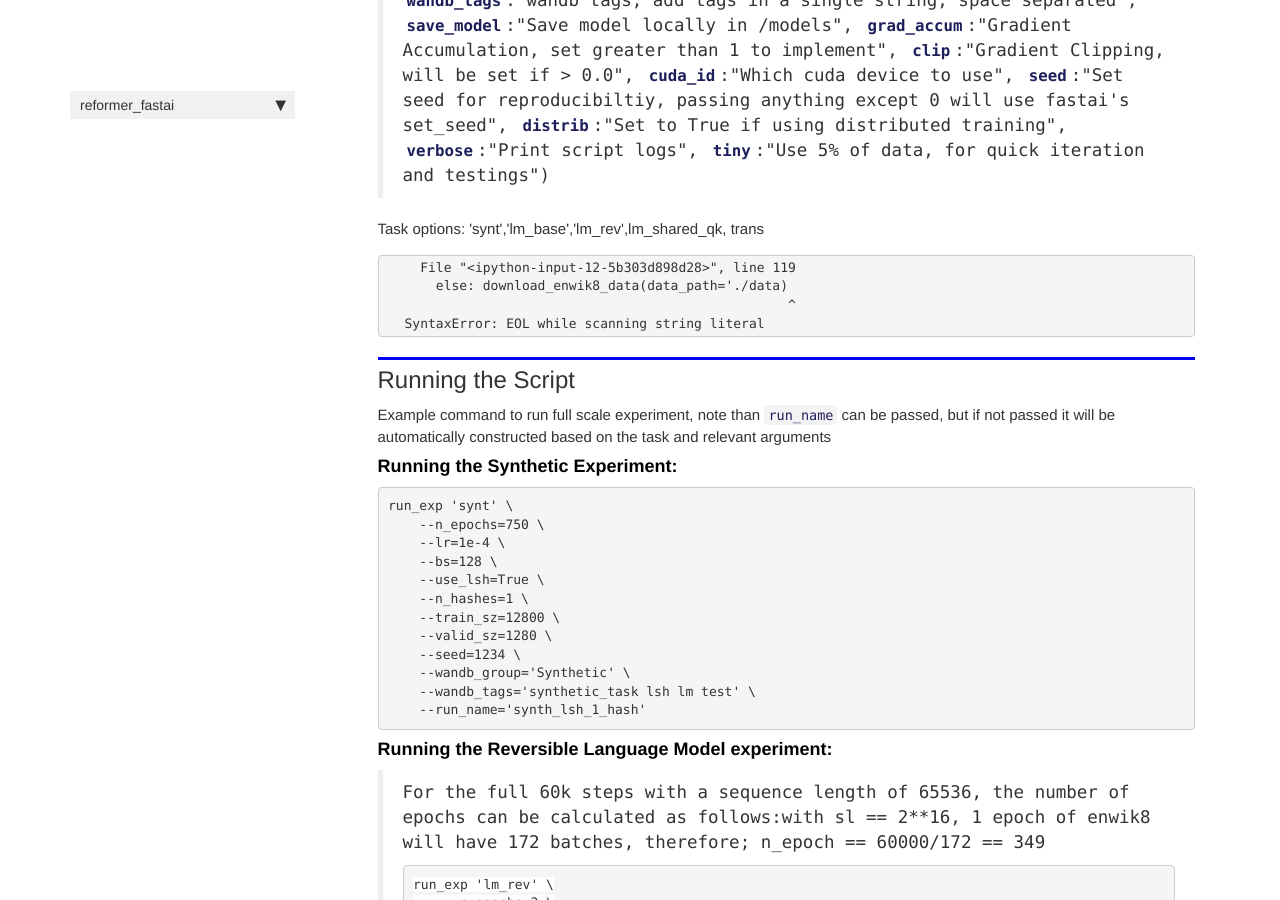
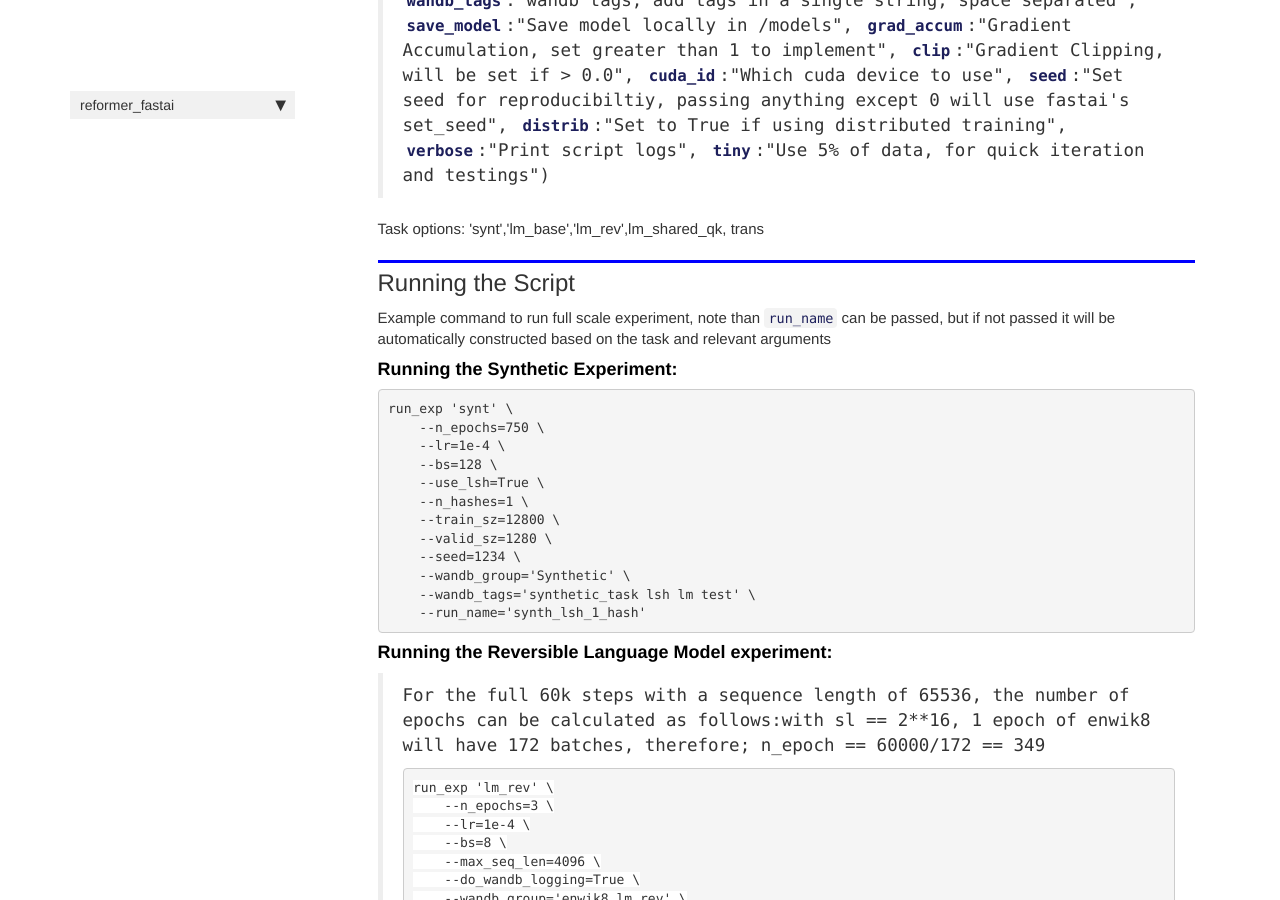
Before and after one commit to arampacha/reformer_fastai, a Jekyll site: the page built from docs/experiment-script.html, in a window 1280 px wide and 900 px high, scrolled down 2722 px. Built offline with Jekyll 4.4.1, drawn with Linux system fonts in a browser that asks for light colours; nearby versions of some CDN libraries; comment, search, counter and statistics services are not loaded.

Commit message:
really adds distrib for wandb for LM this time

```diff
--- a/docs/experiment-script.html
+++ b/docs/experiment-script.html
@@ -389,24 +389,6 @@
 
 <div class="cell border-box-sizing code_cell rendered">
 
-<div class="output_wrapper">
-<div class="output">
-
-<div class="output_area">
-
-<div class="output_subarea output_text output_error">
-<pre>
-<span class="ansi-cyan-fg">  File </span><span class="ansi-green-fg">&#34;&lt;ipython-input-12-5b303d898d28&gt;&#34;</span><span class="ansi-cyan-fg">, line </span><span class="ansi-green-fg">119</span>
-<span class="ansi-red-fg">    else: download_enwik8_data(data_path=&#39;./data)</span>
-                                                 ^
-<span class="ansi-red-fg">SyntaxError</span><span class="ansi-red-fg">:</span> EOL while scanning string literal
-</pre>
-</div>
-</div>
-
-</div>
-</div>
-
 </div>
     {% endraw %}
 
--- a/reformer_fastai/expscript.py
+++ b/reformer_fastai/expscript.py
@@ -260,7 +260,7 @@
             run_name = run_name + f'_grad-accum-{grad_accum}'
 
         # Set up Weights & Biases logging, if needed
-        if do_wandb_logging:
+        if do_wandb_logging and rank_distrib()==0:
             wandb_run, cbs = init_wandb(cbs, wandb_name=run_name, wandb_group=wandb_group,
                                         wandb_notes=wandb_notes, wandb_tags=wandb_tags)
 
```
Also changed, not shown: 1 other file.
